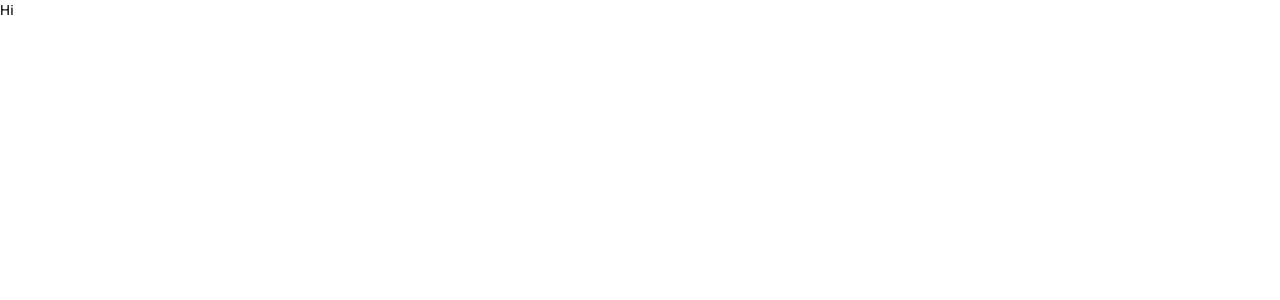
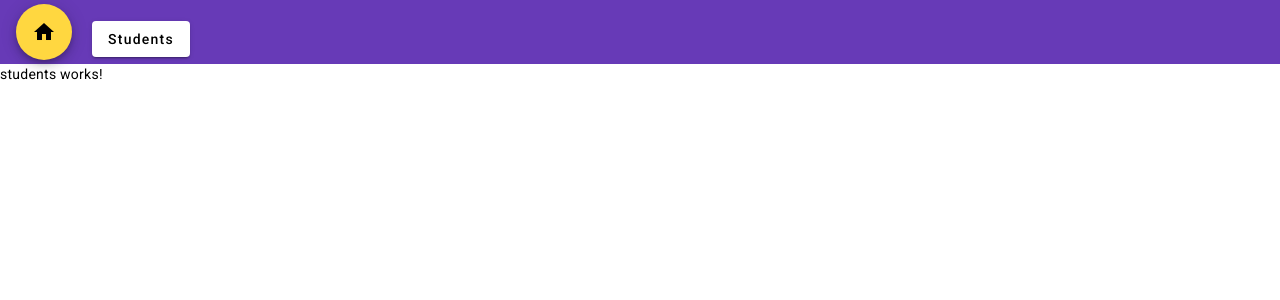
Before and after one commit to alpersarac/StudentAdminPortal.UI, an Angular app in the folder studentadminportal-ui/: page / in a window 1280 px wide. Shown: the top 300 px of the page. Built offline with nearby package versions, Linux system fonts and the light colour scheme.

Commit message:
Adding routing modules

```diff
--- a/studentadminportal-ui/src/app/app-routing.module.ts
+++ b/studentadminportal-ui/src/app/app-routing.module.ts
@@ -1,7 +1,17 @@
 import { NgModule } from '@angular/core';
 import { RouterModule, Routes } from '@angular/router';
+import { StudentsComponent } from './students/students.component';
 
-const routes: Routes = [];
+const routes: Routes = [
+  {
+    path:'',
+    component:StudentsComponent
+  },
+  {
+    path:'students',
+    component:StudentsComponent
+  }
+];
 
 @NgModule({
   imports: [RouterModule.forRoot(routes)],
--- a/studentadminportal-ui/src/app/app.component.html
+++ b/studentadminportal-ui/src/app/app.component.html
@@ -1 +1,2 @@
-<P>Hi</P>
+<app-top-nav></app-top-nav>
+<router-outlet></router-outlet>
--- a/studentadminportal-ui/src/app/app.module.ts
+++ b/studentadminportal-ui/src/app/app.module.ts
@@ -47,10 +47,14 @@ import { MatTooltipModule } from '@angular/material/tooltip';
 import { MatPaginatorModule } from '@angular/material/paginator';
 import { MatSortModule } from '@angular/material/sort';
 import { MatTableModule } from '@angular/material/table';
+import { TopNavComponent } from './layout/top-nav/top-nav.component';
+import { StudentsComponent } from './students/students.component';
 
 @NgModule({
   declarations: [
-    AppComponent
+    AppComponent,
+    TopNavComponent,
+    StudentsComponent
   ],
   imports: [
     BrowserModule,
--- /dev/null
+++ b/studentadminportal-ui/src/app/layout/top-nav/top-nav.component.css
@@ -0,0 +1,3 @@
+.mat-mdc-button-base{
+  margin-right: 1em;
+}
--- /dev/null
+++ b/studentadminportal-ui/src/app/layout/top-nav/top-nav.component.html
@@ -0,0 +1,8 @@
+<mat-toolbar color="primary">
+  <div class="container">
+    <a routerLink="/" mat-fab color="accent">
+      <mat-icon>home</mat-icon>
+    </a>
+    <a routerLink="students" mat-raised-button class="ml-1">Students</a>
+  </div>
+</mat-toolbar>
--- /dev/null
+++ b/studentadminportal-ui/src/app/students/students.component.html
@@ -0,0 +1 @@
+<p>students works!</p>
```
Also changed, not shown: studentadminportal-ui/src/app/layout/top-nav/top-nav.component.ts (added, +10 -0 lines), studentadminportal-ui/src/app/students/students.component.ts (added, +10 -0 lines), studentadminportal-ui/src/app/students/students.component.css (added), 2 other files (tests, documents, lock files or other folders).
